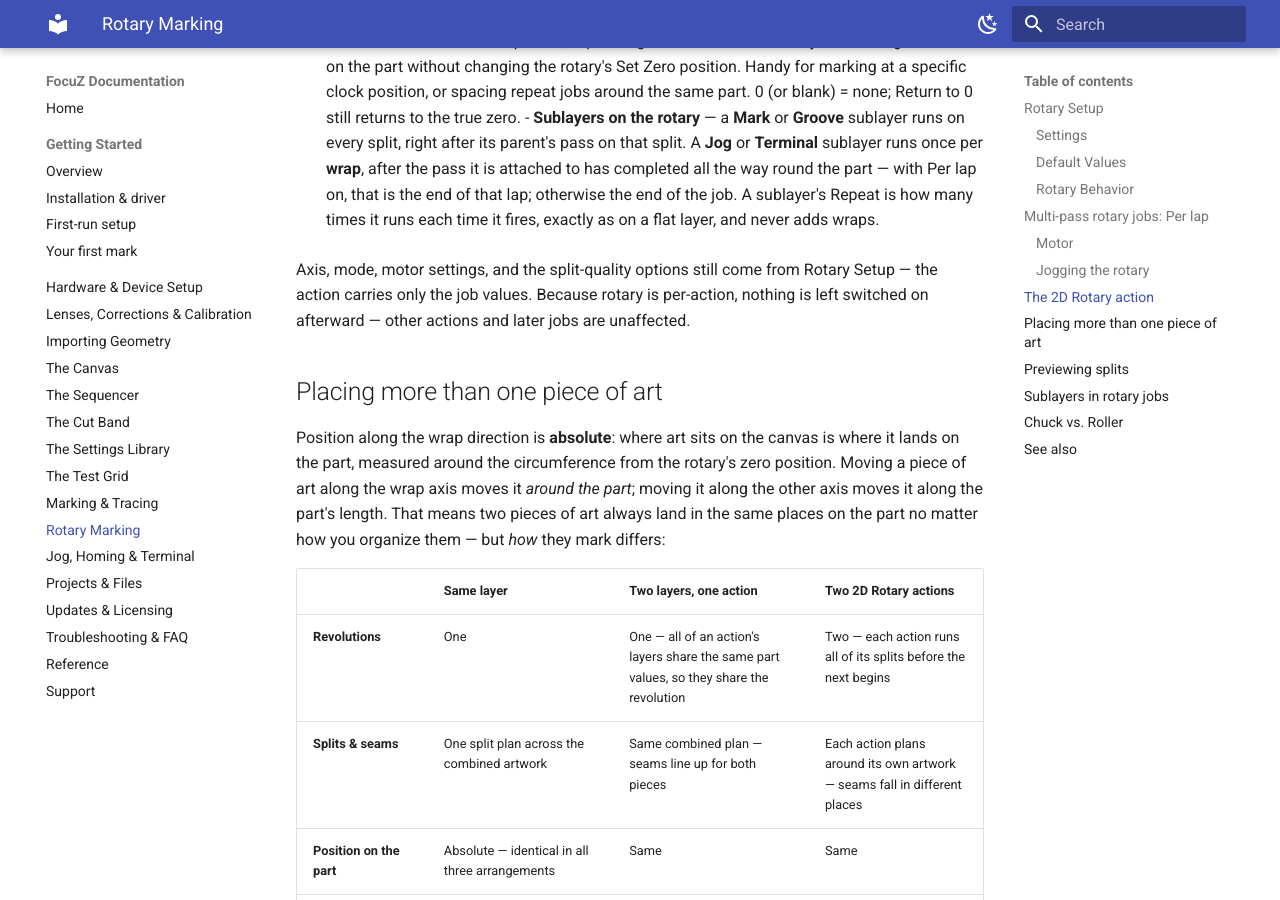
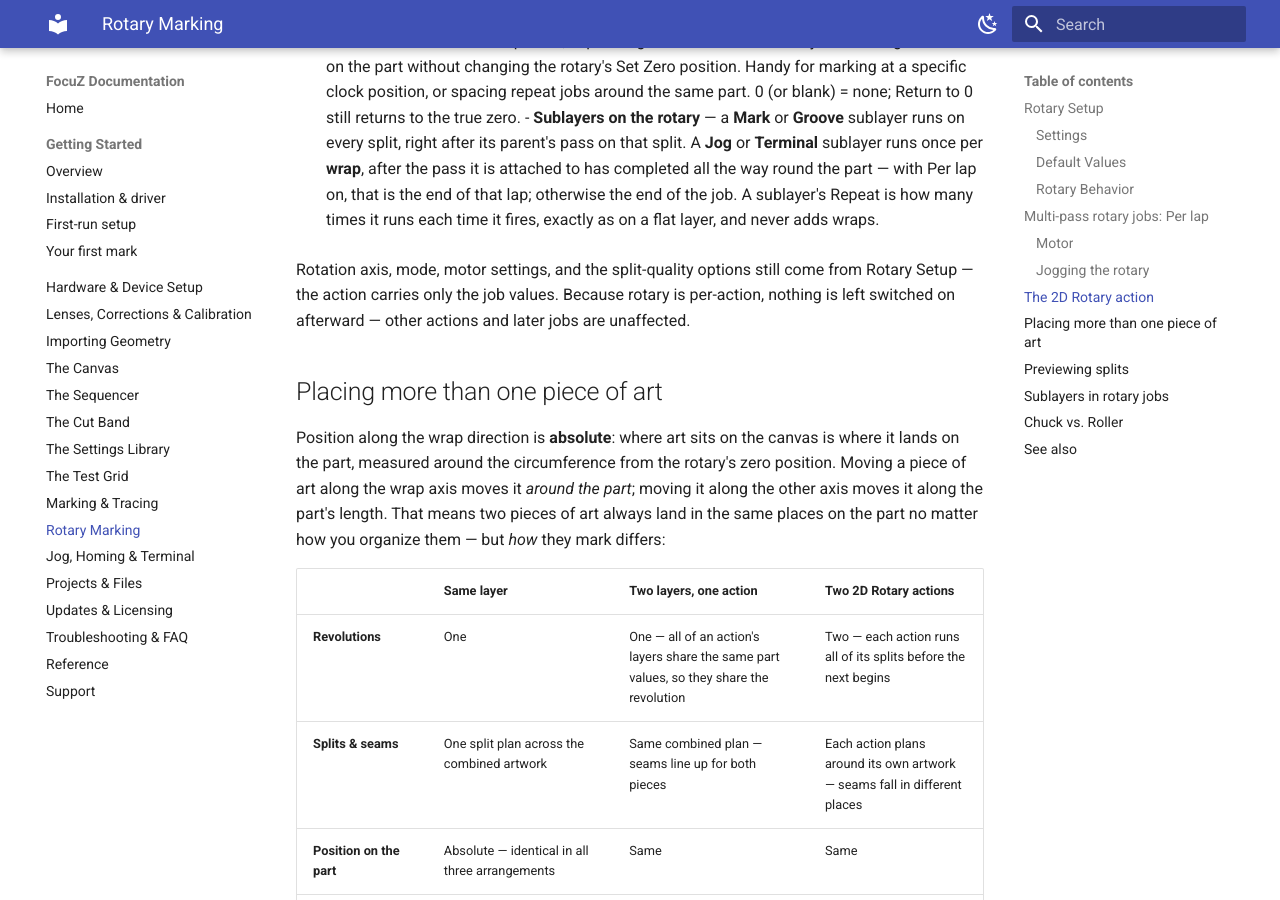
Before and after one commit to Lokahi-Shop/focuz-docs, an MkDocs documentation site: the page built from docs/rotary.md, in a window 1280 px wide and 900 px high, scrolled down 4435 px. Built offline with MkDocs 1.6.1 and Material for MkDocs 9.7.7, drawn with Linux system fonts in a browser that asks for light colours.

Commit message:
Rotary Setup: Axis is now labelled Rotation axis
Co-Authored-By: Claude Fable 5.1 <noreply@anthropic.com>

```diff
--- a/docs/rotary.md
+++ b/docs/rotary.md
@@ -22,7 +22,7 @@ on or off app-wide. The rotary hardware itself (motor, mode, axis) is configured
   rotary to zero so the part is never left at an arbitrary angle.
 - **Mode** — **Chuck** grips the part and turns it directly; **Roller** turns the part by
   spinning drive rollers underneath it (see [Chuck vs. Roller](#chuck-vs-roller)).
-- **Axis** — the axis the part **rotates around**. The artwork wraps *around* that axis: with
+- **Rotation axis** — the axis the part **rotates around**. The artwork wraps *around* that axis: with
   X selected, the art's vertical (Y) direction wraps around the part; with Y selected, the
   art's horizontal (X) direction wraps. Match it to how the rotary sits under the laser.
 - **Gear Ratio** — the drive ratio between motor and part, as *n* : 1. At 1 : 1 the motor's
@@ -169,7 +169,7 @@ the rotary engine — it's the one and only way a job runs on the rotary. It car
   end of that lap; otherwise the end of the job. A sublayer's Repeat is how many times it runs each
   time it fires, exactly as on a flat layer, and never adds wraps.
 
-Axis, mode, motor settings, and the split-quality options still come from Rotary Setup — the
+Rotation axis, mode, motor settings, and the split-quality options still come from Rotary Setup — the
 action carries only the job values. Because rotary is per-action, nothing is left switched on
 afterward — other actions and later jobs are unaffected.
 
```
